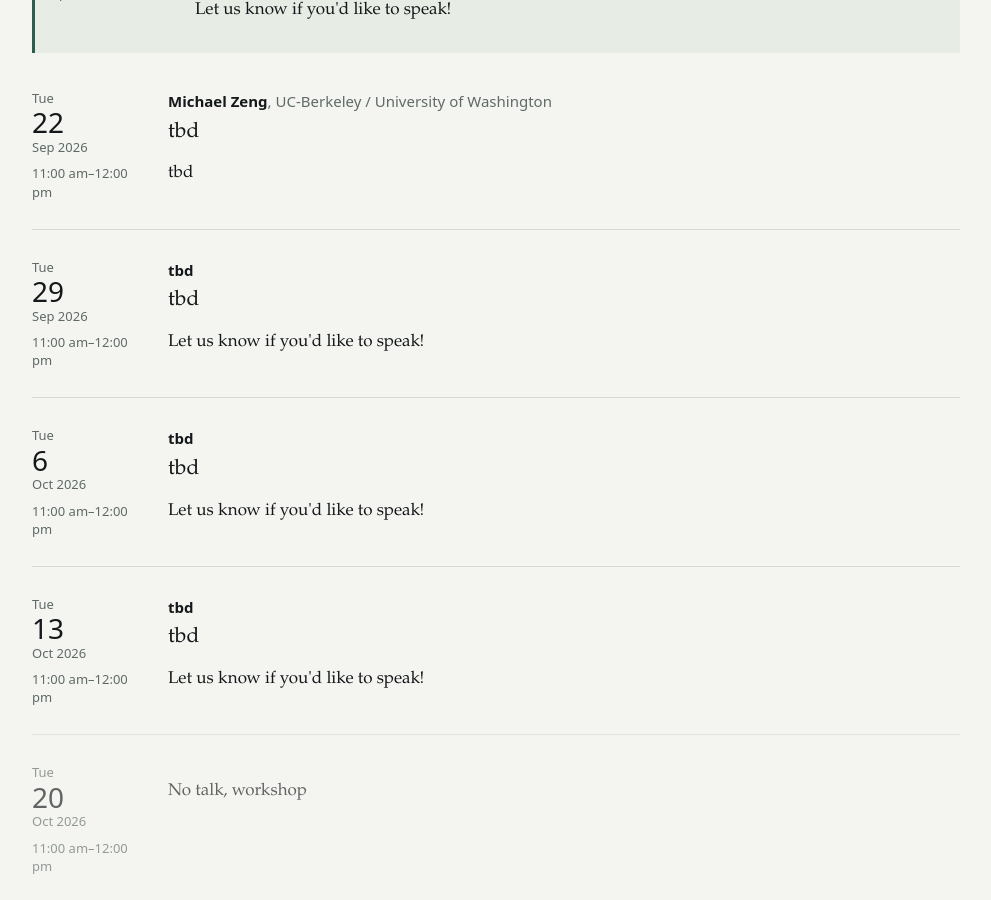
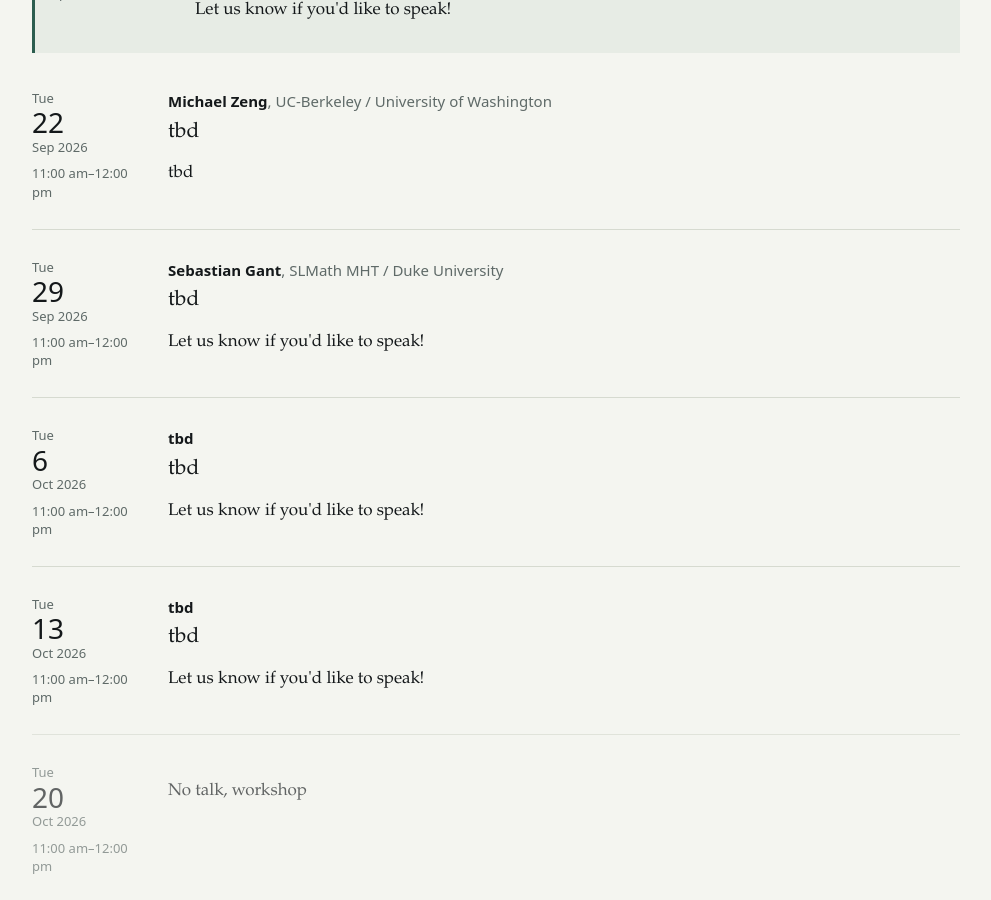
Before and after one commit to tbrazel/26c-a1-seminar, a Jekyll site: the page built from index.html, in a window 1280 px wide and 900 px high, scrolled down 420 px. Shown: the whole window, without its empty margins (144-1135 px from the left). Built offline with Jekyll 4.4.1, drawn with Linux system fonts in a browser that asks for light colours.

Commit message:
seb's talk scheduled

```diff
--- a/_data/talks.yml
+++ b/_data/talks.yml
@@ -39,8 +39,8 @@
 
 
 - date: 2026-09-29
-  speaker: "tbd"
-  affiliation: ""
+  speaker: "Sebastian Gant"
+  affiliation: "SLMath MHT / Duke University"
   title: 'tbd'
   abstract: >
     Let us know if you'd like to speak!
```
